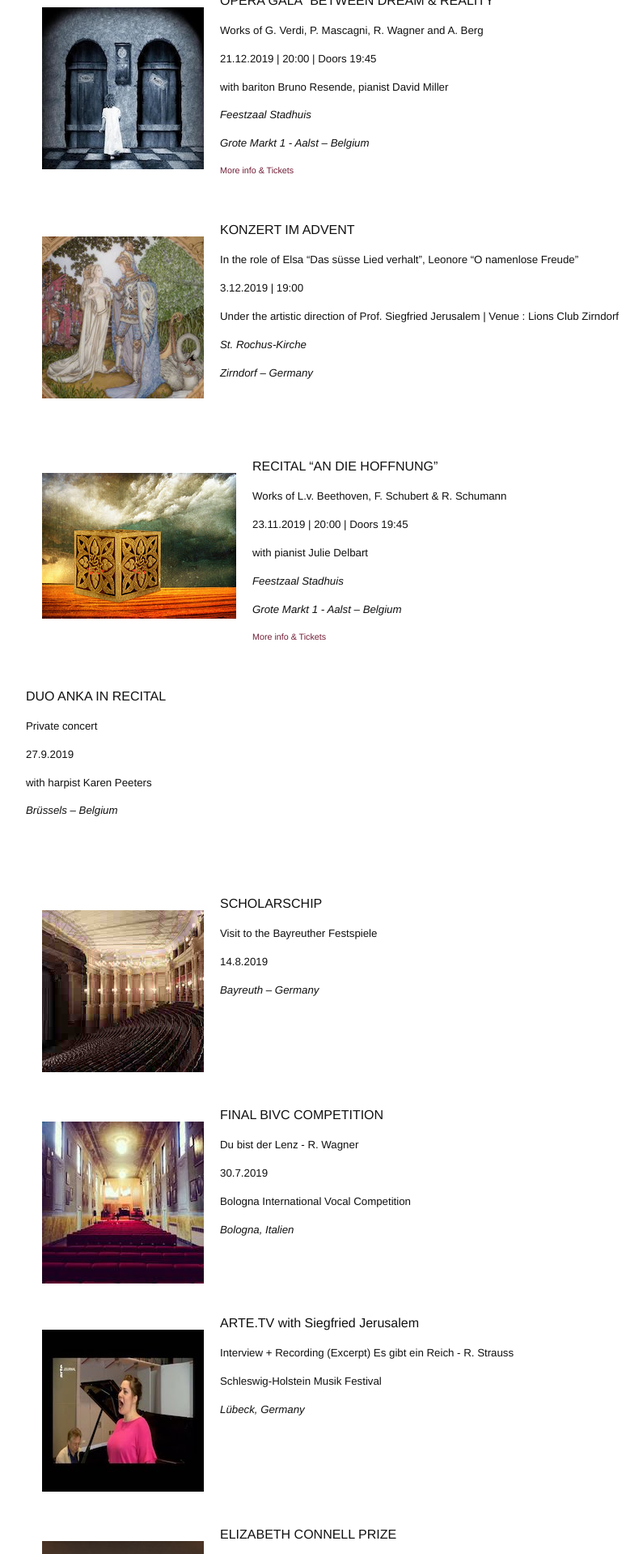
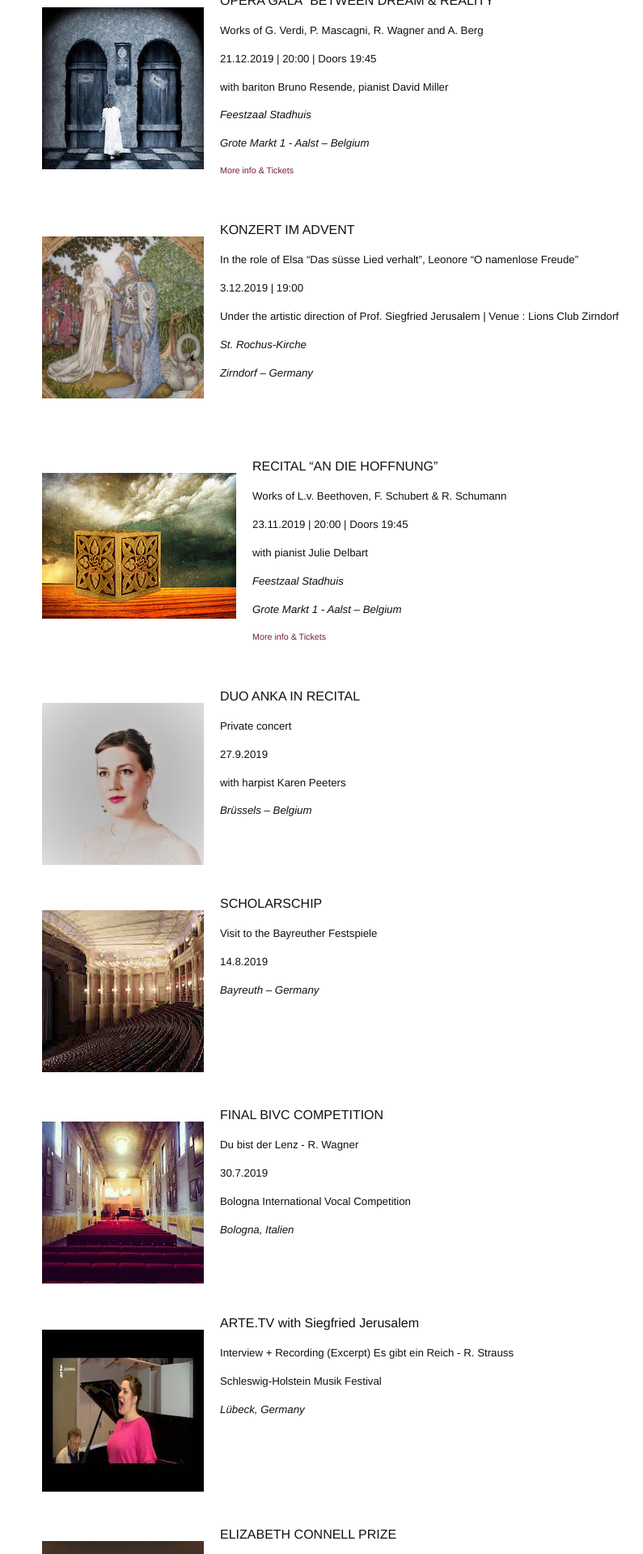
Before and after one commit to annesophie-sevens/annesophie-sevens.github.io, a Jekyll site: the page built from agenda-nl.md, in a window 1280 px wide. Shown: the part 1352-3271 px from the top of the page at 81% size, without its empty margins (238-1033 px from the left). Built offline with Jekyll 4.4.1, drawn with Linux system fonts in a browser that asks for light colours; nearby versions of some CDN libraries.

Commit message:
Update agenda-nl.md

```diff
--- a/agenda-nl.md
+++ b/agenda-nl.md
@@ -124,6 +124,8 @@ RECITAL "AN DIE HOFFNUNG"
 ###### <a href="https://www.casaveronica.net/events/recital-an-die-hoffnung" target="_blank">More info & Tickets</a>
 
 &nbsp;
+
+<img style="float: left; padding: 20px" src="/assets/VIIc.jpg">
 
 DUO ANKA IN RECITAL
 
```
